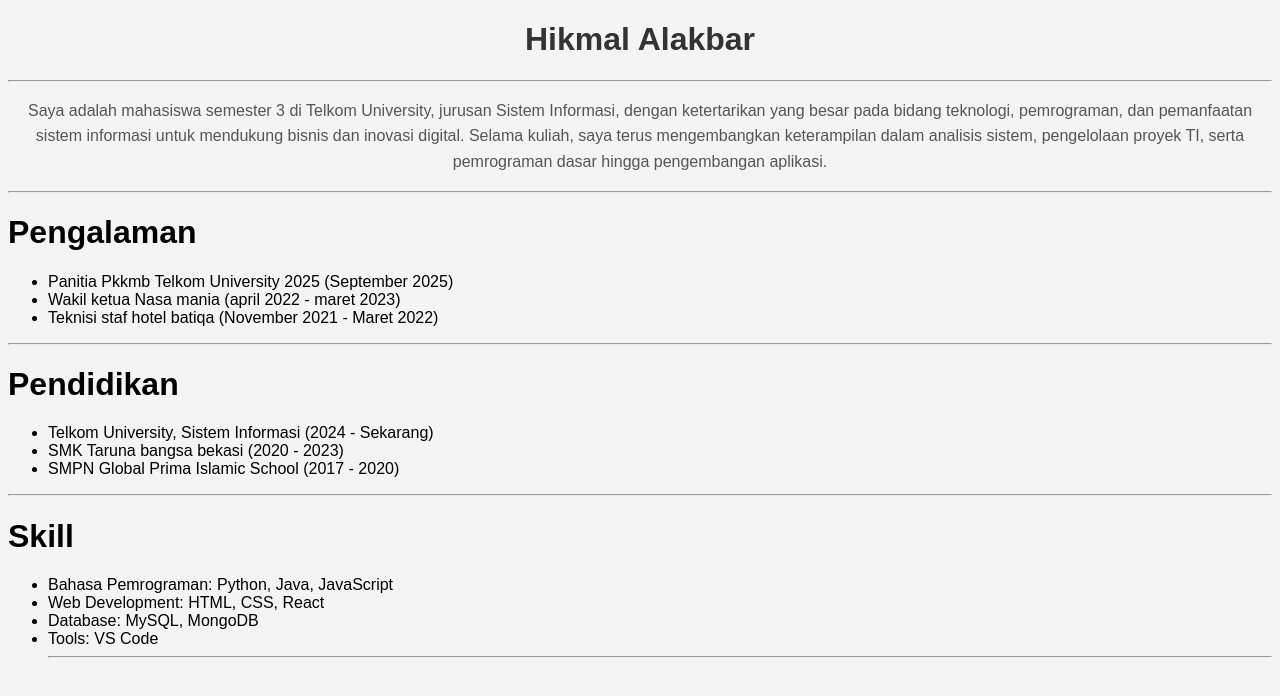
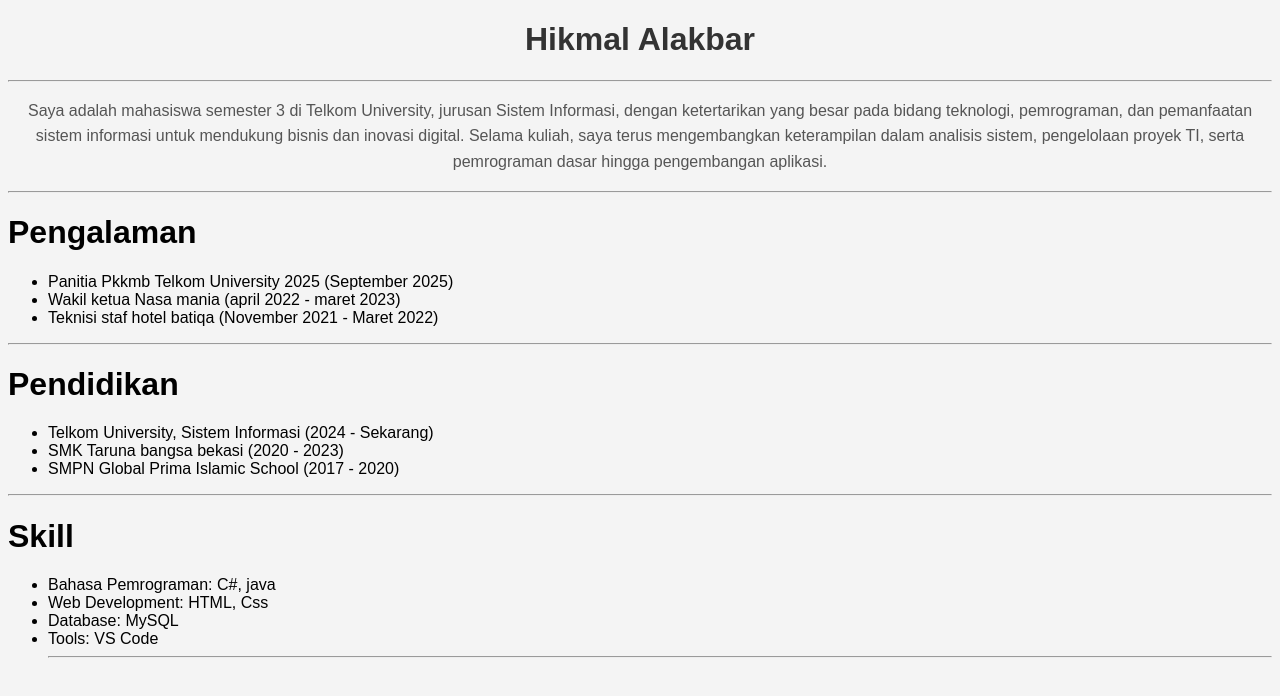
Before and after one commit to AkbarMAL/CvHikmal, a plain HTML site: page index.html in a window 1280 px wide. Drawn offline with Linux system fonts and the light colour scheme.

Commit message:
Update isi index.html

```diff
--- a/index.html
+++ b/index.html
@@ -48,9 +48,9 @@
     <hr />
     <h1>Skill</h1>
     <ul>
-      <li>Bahasa Pemrograman: Python, Java, JavaScript</li>
-      <li>Web Development: HTML, CSS, React</li>
-      <li>Database: MySQL, MongoDB</li>
+      <li>Bahasa Pemrograman: C#, java</li>
+      <li>Web Development: HTML, Css</li>
+      <li>Database: MySQL</li>
       <li>Tools: VS Code</li>
     <hr />
   </body>
```
